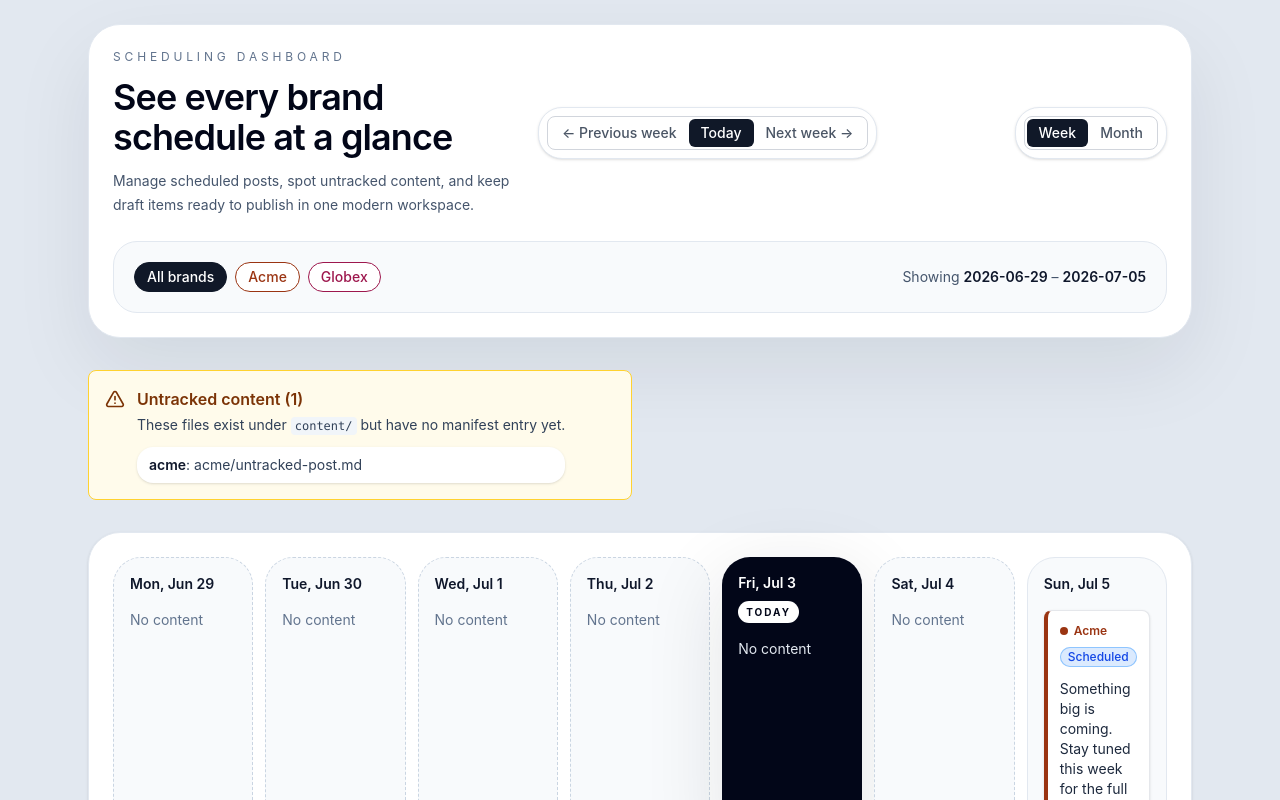
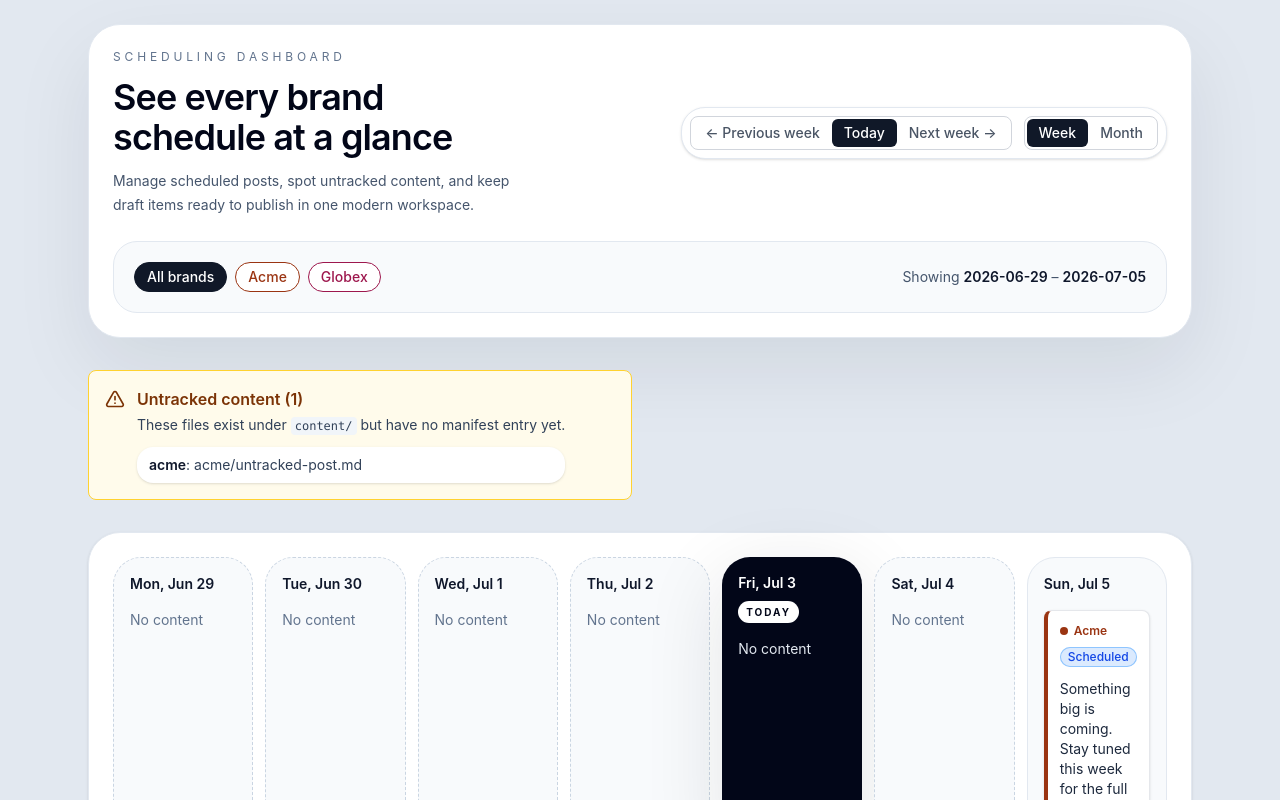
Before and after one commit to niisara/social-media-content, a Next.js app: page / in a window 1280 px wide. Shown: the top 800 px of the page. Built offline with nearby package versions, Linux system fonts and the light colour scheme.

Commit message:
previous/today/next block fix

```diff
--- a/app/(dashboard)/page.tsx
+++ b/app/(dashboard)/page.tsx
@@ -58,8 +58,9 @@ export default async function DashboardPage({ searchParams }: DashboardPageProps
             </p>
           </div>
 
-          <div className="flex w-full max-w-3xl items-center gap-3 lg:justify-end">
-            <div className="rounded-3xl border border-slate-200 bg-white p-2 shadow-sm">
+          <div className="flex w-full max-w-3xl justify-end">
+            <div className="flex flex-wrap items-center gap-3 rounded-3xl border border-slate-200 bg-white p-2 shadow-sm">
+              <div>
                 <SegmentedControl
                   options={[
                     { label: `← Previous ${view}`, href: withParams({ offset: String(offset - 1) }), active: false },
@@ -68,13 +69,14 @@ export default async function DashboardPage({ searchParams }: DashboardPageProps
                   ]}
                 />
               </div>
-            <div className="ml-auto rounded-3xl border border-slate-200 bg-white p-2 shadow-sm">
+              <div>
                 <SegmentedControl
                   options={[
                     { label: "Week", href: withParams({ view: "week", offset: "0" }), active: view === "week" },
                     { label: "Month", href: withParams({ view: "month", offset: "0" }), active: view === "month" },
                   ]}
                 />
+              </div>
             </div>
           </div>
         </div>
```
Lines whose indentation alone changed are shown as unchanged.
